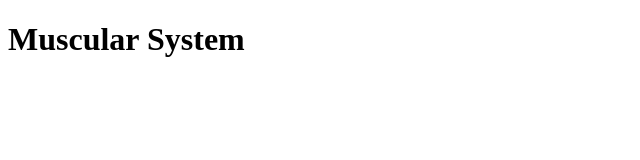
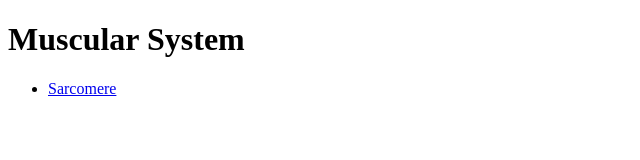
Before and after one commit to ProfessorBarrios/AnatomyImages, a plain HTML site: page muscularsystem/index.html in a window 1280 px wide. Shown: the full height of the page, 0-640 px from the left. Drawn offline with Linux system fonts and the light colour scheme.

Commit message:
Update index.html

```diff
--- a/muscularsystem/index.html
+++ b/muscularsystem/index.html
@@ -6,6 +6,7 @@
 <body>
     <h1>Muscular System</h1>
     <ul>
+         <li><a href="Sarcomere.html">Sarcomere</a></li>
     </ul>
 </body>
 </html>
```
